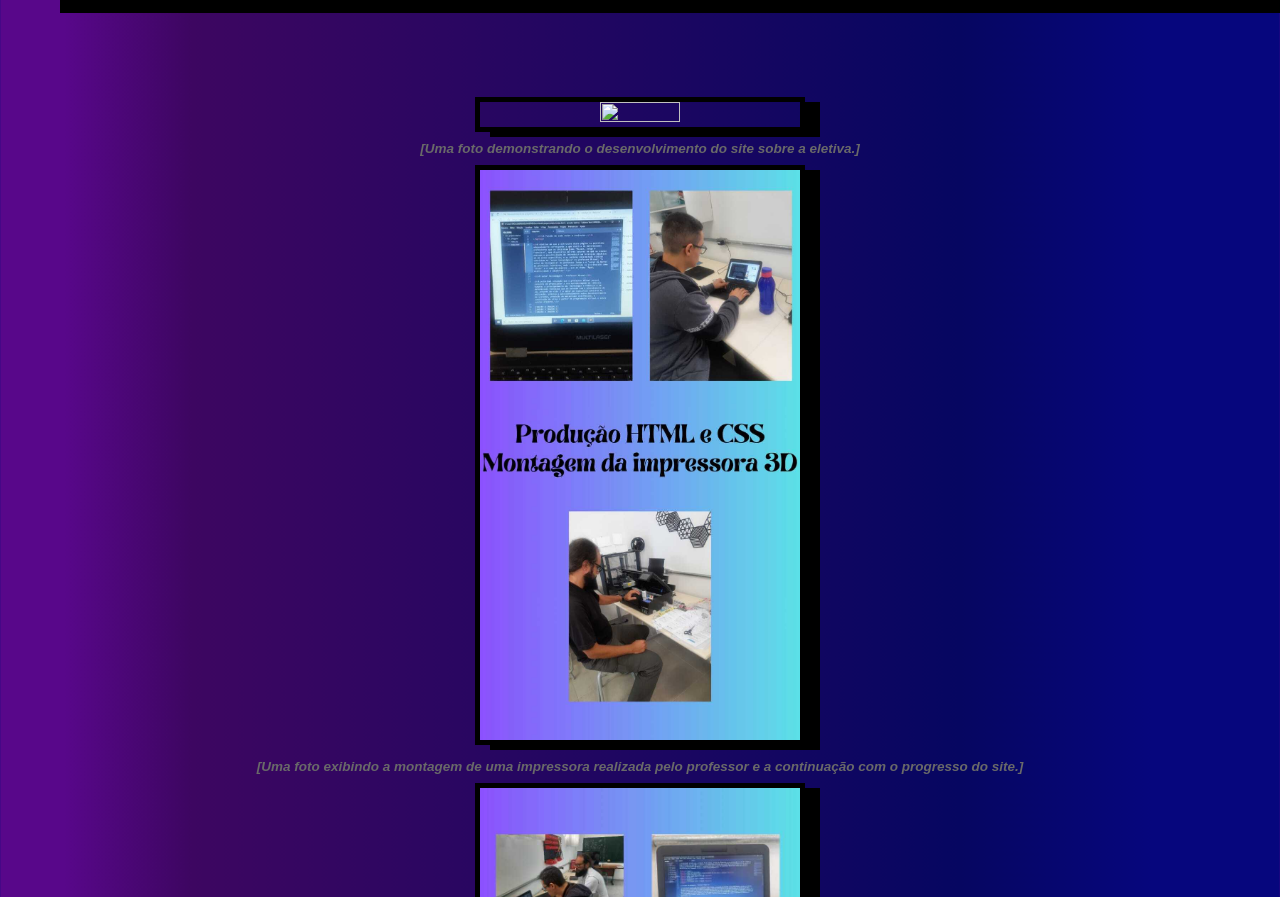
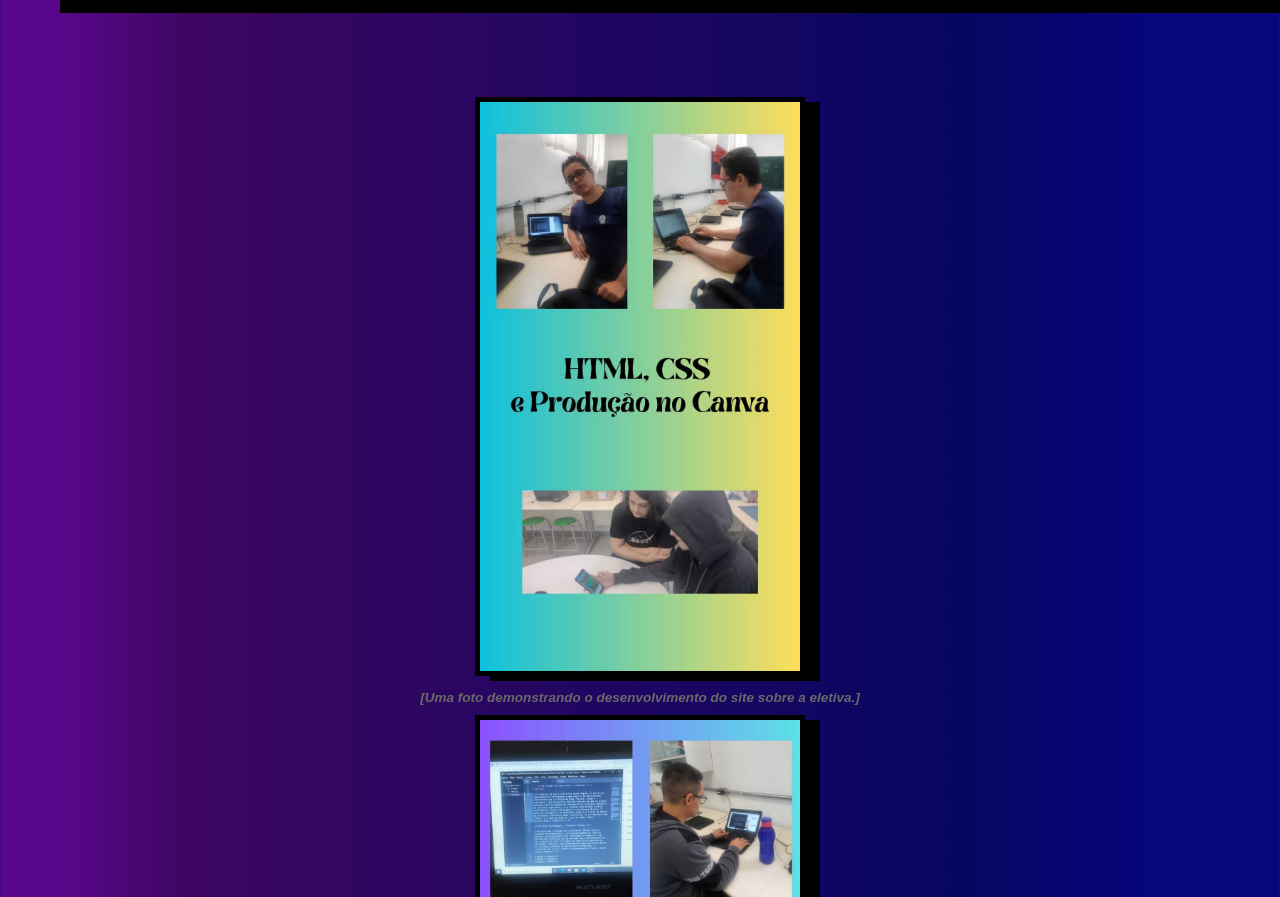
Before and after one commit to misaelfilosofia/eletiva2023, a plain HTML site: page index.html in a window 1280 px wide. Shown: the part 1578-2475 px from the top of the page. Drawn offline with Linux system fonts and the light colour scheme; files whose address does not match are found by name.

Commit message:
Update index.html

```diff
--- a/index.html
+++ b/index.html
@@ -45,7 +45,7 @@
 </div>
 
 <div id="conjuntura">
-<img src="_imagens/img_site.jpg">
+<img src="img_site.jpg">
 <figcaption>[Uma foto demonstrando o desenvolvimento do site sobre a eletiva.]</figcaption>
 <img src="_imagens/img_site-2.jpg">
 <figcaption>[Uma foto exibindo a montagem de uma impressora realizada pelo professor e a continuação com o progresso do site.]</figcaption>
```
